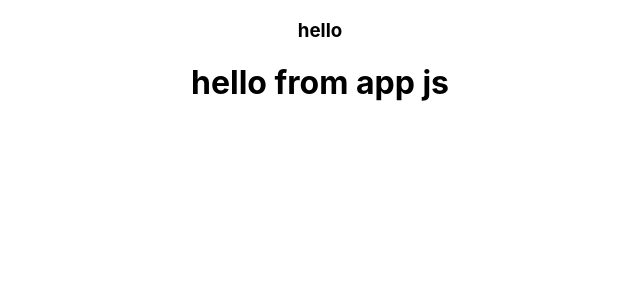
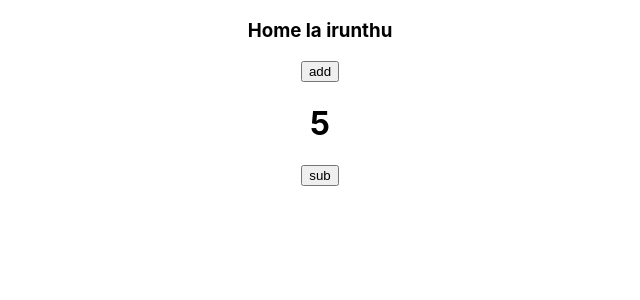
Before and after one commit to karthikarun172/ContextAndReducer, a React (Create React App) app: page / in a window 1280 px wide. Shown: the top 300 px of the page, without its empty margins (320-960 px from the left). Built offline with nearby package versions, Linux system fonts and the light colour scheme.

Commit message:
context with state

```diff
--- a/src/App.js
+++ b/src/App.js
@@ -5,11 +5,13 @@ import Home from "./Pages/Home";
 import Dashboard from "./Pages/Dashboard";
 import Setting from "./Pages/Setting";
 import { UserContext } from "./Context/UserContext";
+import { useState } from "react";
 
 function App() {
+  const [data, setData] = useState(5);
   return (
     <div className="App">
-      <UserContext.Provider value="hello from app js">
+      <UserContext.Provider value={{ data, setData }}>
         <Routes>
           <Route element={<Dashboard />} path="/dashboard"></Route>
           <Route element={<Setting />} path="/setting"></Route>
--- a/src/Pages/Home.js
+++ b/src/Pages/Home.js
@@ -3,11 +3,13 @@ import React, { useContext, useEffect, useState } from "react";
 import { UserContext } from "../Context/UserContext";
 
 function Home() {
-  const msg = useContext(UserContext);
+  const { data, setData } = useContext(UserContext);
   return (
     <div>
-      <h3>hello</h3>
-      <h1>{msg}</h1>
+      <h3>Home la irunthu</h3>
+      <button onClick={() => setData(data + 1)}>add</button>
+      <h1>{data}</h1>
+      <button onClick={() => setData(data - 1)}>sub</button>
     </div>
   );
 }
```
